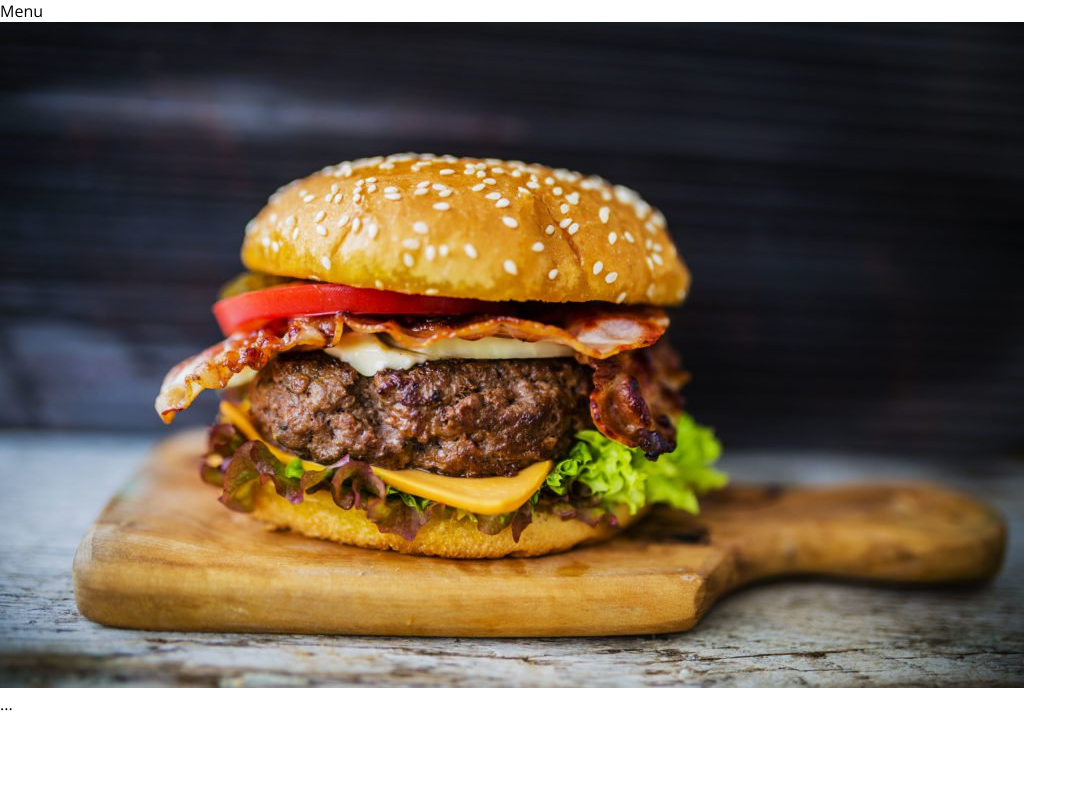
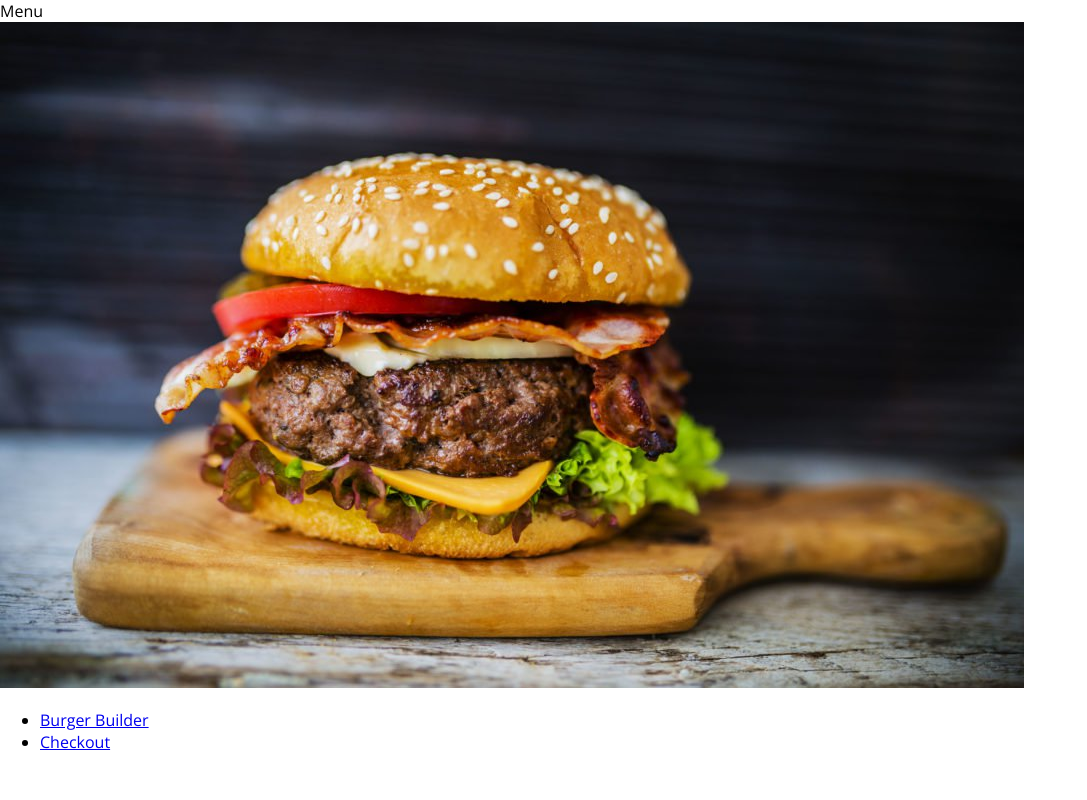
Before and after one commit to chavdarovgospodin/burger-builder, a React app: page / in a window 1280 px wide. Shown: the top 800 px of the page, without its empty margins (0-1087 px from the left). Built offline with nearby package versions, Linux system fonts and the light colour scheme.

Commit message:
adding the navigation items

```diff
--- /dev/null
+++ b/src/components/Navigation/NavigationItems/NavigationItem.css
@@ -0,0 +1,25 @@
+.NavigationItem {
+    margin: 0;
+    box-sizing: border-box;
+    display: flex;
+    height: 100%;
+    align-items: center;
+}
+
+.NavigationItem a {
+    color:white;
+    text-decoration: none;
+    height: 100%;
+    padding: 16px 10px;
+    border-bottom: 4px solid transparent;
+    box-sizing: border-box;
+    display: block;
+}
+
+.NavigationItem a:hover,
+.NavigationItem a:active,
+.NavigationItem a.activ {
+    background-color: #8F5C2C;
+    border-bottom: 4px solid #40A4C8;
+    color: white;
+}
--- /dev/null
+++ b/src/components/Navigation/NavigationItems/NavigationItem.js
@@ -0,0 +1,11 @@
+import React from 'react';
+import classes from './NavigationItem.css';
+
+const navigationItem = (props) => (
+    <li
+    className={classes.NavigationItem}>
+    <a href={props.link} className={props.active ? classes.active : null}>{props.children}</a>
+    </li>
+)
+
+export default navigationItem;
--- /dev/null
+++ b/src/components/Navigation/NavigationItems/NavigationItems.css
@@ -0,0 +1,8 @@
+.NavigationItems {
+    margin: 0;
+    padding: 0;
+    list-style: none;
+    display: flex;
+    align-items: center;
+    height: 100%;
+}
--- /dev/null
+++ b/src/components/Navigation/NavigationItems/NavigationItems.js
@@ -0,0 +1,15 @@
+import React from 'react';
+import classes from './NavigationItems.css';
+import NavigationItem from './NavigationItem';
+
+const navigationItems = () => (
+    <ul
+    className={classes.NavigationItems}>
+        <NavigationItem link="/" active>Burger Builder</NavigationItem>
+        <NavigationItem link="/" >Checkout</NavigationItem>
+
+
+    </ul>
+)
+
+export default navigationItems;
--- a/src/components/Navigation/Toolbar/Toolbar.js
+++ b/src/components/Navigation/Toolbar/Toolbar.js
@@ -1,14 +1,13 @@
 import React from 'react';
 import classes from './Toolbar.css';
 import Logo from '../../Logo/Logo'
+import NavigationItems from '../NavigationItems/NavigationItems';
 
 const toolbar = (props) => (
     <header className={classes.Toolbar}>
         <div>Menu</div>
         <Logo/>
-        <nav>
-            ...
-        </nav>
+        <NavigationItems/>
     </header>
 );
 
```
